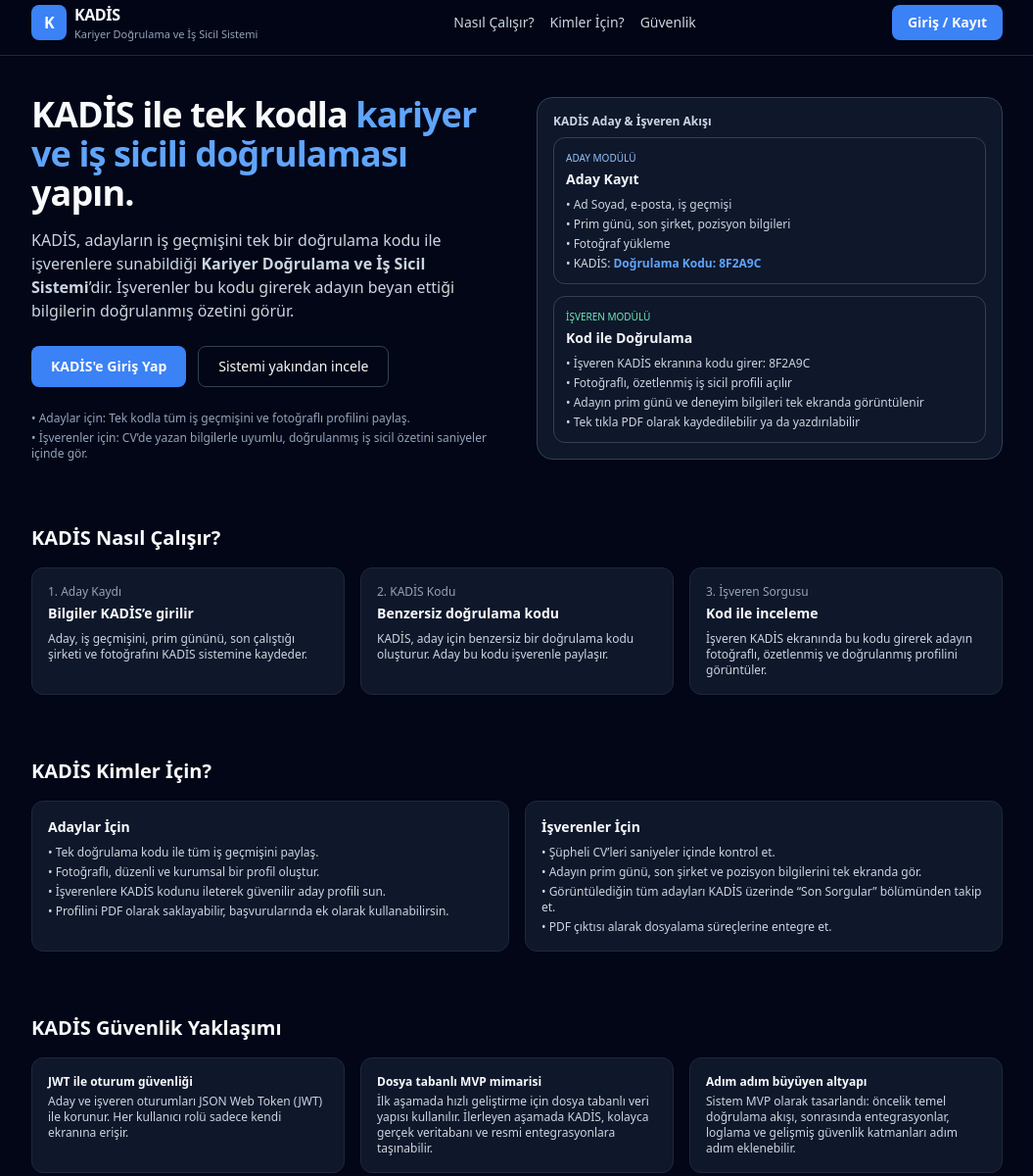
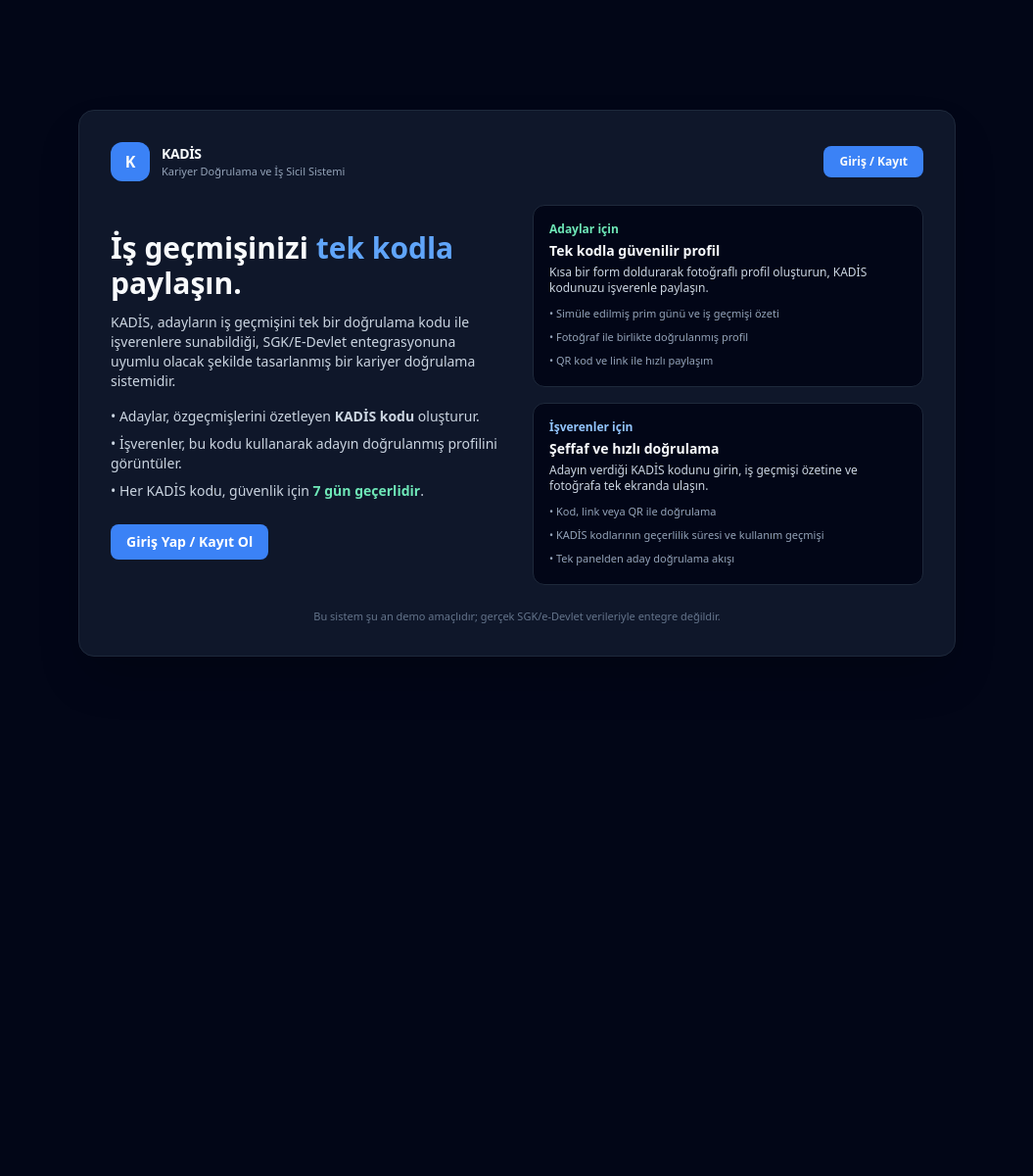
Before and after one commit to ebalkanofficial/Kadis, a website: page public/landing.html in a window 1280 px wide. Shown: the part 9-1209 px from the top of the page at 98% size, without its empty margins (112-1167 px from the left). After the commit the page ends 800 px from the top, so only its background shows below. Drawn offline with nearby package versions, Linux system fonts and the light colour scheme.

Commit message:
Remove admin info from landing page

```diff
--- a/public/landing.html
+++ b/public/landing.html
@@ -5,198 +5,92 @@
   <meta name="viewport" content="width=device-width, initial-scale=1" />
   <title>KADİS – Kariyer Doğrulama ve İş Sicil Sistemi</title>
 
+  <!-- Tailwind -->
   <script src="https://cdn.tailwindcss.com"></script>
 </head>
-<body class="bg-slate-950 text-slate-50">
+<body class="bg-slate-950 min-h-screen flex items-center justify-center">
 
-  <!-- Üst Navbar -->
-  <header class="border-b border-slate-800 bg-slate-950/90 backdrop-blur">
-    <div class="max-w-5xl mx-auto px-4 py-3 flex items-center justify-between">
-      <div class="flex items-center gap-2">
-        <div class="w-9 h-9 rounded-lg bg-blue-500 flex items-center justify-center font-extrabold text-slate-50 tracking-tight">
+  <div class="w-full max-w-4xl bg-slate-900 border border-slate-800 rounded-2xl shadow-2xl p-8 text-slate-50">
+    <!-- Üst başlık -->
+    <div class="flex items-center justify-between mb-6 gap-4">
+      <div class="flex items-center gap-3">
+        <div class="w-10 h-10 rounded-xl bg-blue-500 flex items-center justify-center font-extrabold text-slate-50">
           K
         </div>
         <div>
-          <div class="font-semibold tracking-tight">KADİS</div>
+          <div class="text-sm font-semibold tracking-tight">KADİS</div>
           <div class="text-[11px] text-slate-400">
             Kariyer Doğrulama ve İş Sicil Sistemi
           </div>
         </div>
       </div>
 
-      <nav class="hidden sm:flex items-center gap-4 text-sm text-slate-300">
-        <a href="#how" class="hover:text-white">Nasıl Çalışır?</a>
-        <a href="#for-who" class="hover:text-white">Kimler İçin?</a>
-        <a href="#security" class="hover:text-white">Güvenlik</a>
-      </nav>
-
       <a href="/login.html"
-         class="text-sm font-semibold px-4 py-2 rounded-lg bg-blue-500 hover:bg-blue-600">
+         class="text-xs bg-blue-500 hover:bg-blue-600 px-4 py-2 rounded-lg font-semibold">
         Giriş / Kayıt
       </a>
     </div>
-  </header>
 
-  <!-- Hero -->
-  <main class="max-w-5xl mx-auto px-4 pt-10 pb-16">
-    <section class="grid md:grid-cols-2 gap-10 items-center">
+    <!-- Orta alan -->
+    <div class="grid md:grid-cols-2 gap-8 items-center">
+      <!-- Sol: Tanıtım -->
       <div>
-        <h1 class="text-3xl md:text-4xl font-bold tracking-tight mb-4">
-          KADİS ile tek kodla
-          <span class="text-blue-400">kariyer ve iş sicili doğrulaması</span> yapın.
+        <h1 class="text-2xl md:text-3xl font-bold mb-3">
+          İş geçmişinizi <span class="text-blue-400">tek kodla</span> paylaşın.
         </h1>
-        <p class="text-slate-300 text-sm md:text-base mb-6">
-          KADİS, adayların iş geçmişini tek bir doğrulama kodu ile işverenlere sunabildiği
-          <span class="font-semibold">Kariyer Doğrulama ve İş Sicil Sistemi</span>’dir.
-          İşverenler bu kodu girerek adayın beyan ettiği bilgilerin doğrulanmış özetini görür.
+        <p class="text-sm text-slate-300 mb-4">
+          KADİS, adayların iş geçmişini tek bir doğrulama kodu ile işverenlere sunabildiği,
+          SGK/E-Devlet entegrasyonuna uyumlu olacak şekilde tasarlanmış bir kariyer doğrulama sistemidir.
         </p>
 
-        <div class="flex flex-col sm:flex-row gap-3 mb-6">
+        <ul class="text-sm text-slate-300 space-y-2 mb-6">
+          <li>• Adaylar, özgeçmişlerini özetleyen <span class="font-semibold">KADİS kodu</span> oluşturur.</li>
+          <li>• İşverenler, bu kodu kullanarak adayın doğrulanmış profilini görüntüler.</li>
+          <li>• Her KADİS kodu, güvenlik için <span class="font-semibold text-emerald-300">7 gün geçerlidir</span>.</li>
+        </ul>
+
+        <div class="flex flex-wrap gap-3">
           <a href="/login.html"
-             class="inline-flex justify-center items-center px-5 py-2.5 rounded-lg bg-blue-500 hover:bg-blue-600 text-sm font-semibold">
-            KADİS'e Giriş Yap
+             class="bg-blue-500 hover:bg-blue-600 text-white text-sm font-semibold px-4 py-2 rounded-lg">
+            Giriş Yap / Kayıt Ol
           </a>
-          <a href="#how"
-             class="inline-flex justify-center items-center px-5 py-2.5 rounded-lg border border-slate-700 hover:border-slate-500 text-sm">
-            Sistemi yakından incele
-          </a>
-        </div>
-
-        <div class="text-xs text-slate-400 space-y-1">
-          <div>• Adaylar için: Tek kodla tüm iş geçmişini ve fotoğraflı profilini paylaş.</div>
-          <div>• İşverenler için: CV’de yazan bilgilerle uyumlu, doğrulanmış iş sicil özetini saniyeler içinde gör.</div>
         </div>
       </div>
 
-      <div class="bg-slate-900 border border-slate-700 rounded-2xl p-4 text-xs">
-        <div class="mb-2 text-slate-300 font-semibold">
-          KADİS Aday &amp; İşveren Akışı
-        </div>
-        <div class="grid gap-3">
-          <div class="border border-slate-700 rounded-xl p-3">
-            <div class="text-[10px] text-blue-300 mb-1">ADAY MODÜLÜ</div>
-            <div class="text-slate-100 font-semibold text-sm">Aday Kayıt</div>
-            <ul class="mt-2 text-slate-300 space-y-1">
-              <li>• Ad Soyad, e-posta, iş geçmişi</li>
-              <li>• Prim günü, son şirket, pozisyon bilgileri</li>
-              <li>• Fotoğraf yükleme</li>
-              <li>• KADİS: <span class="text-blue-400 font-semibold">Doğrulama Kodu: 8F2A9C</span></li>
-            </ul>
-          </div>
-
-          <div class="border border-slate-700 rounded-xl p-3">
-            <div class="text-[10px] text-emerald-300 mb-1">İŞVEREN MODÜLÜ</div>
-            <div class="text-slate-100 font-semibold text-sm">Kod ile Doğrulama</div>
-            <ul class="mt-2 text-slate-300 space-y-1">
-              <li>• İşveren KADİS ekranına kodu girer: 8F2A9C</li>
-              <li>• Fotoğraflı, özetlenmiş iş sicil profili açılır</li>
-              <li>• Adayın prim günü ve deneyim bilgileri tek ekranda görüntülenir</li>
-              <li>• Tek tıkla PDF olarak kaydedilebilir ya da yazdırılabilir</li>
-            </ul>
-          </div>
-        </div>
-      </div>
-    </section>
-
-    <!-- Nasıl Çalışır -->
-    <section id="how" class="mt-16">
-      <h2 class="text-xl font-semibold mb-4">KADİS Nasıl Çalışır?</h2>
-      <div class="grid md:grid-cols-3 gap-4 text-sm">
-        <div class="bg-slate-900 border border-slate-800 rounded-xl p-4">
-          <div class="text-xs text-slate-400 mb-1">1. Aday Kaydı</div>
-          <div class="font-semibold mb-2">Bilgiler KADİS’e girilir</div>
-          <p class="text-slate-300 text-xs">
-            Aday, iş geçmişini, prim gününü, son çalıştığı şirketi ve fotoğrafını KADİS sistemine kaydeder.
+      <!-- Sağ: Roller -->
+      <div class="space-y-4 text-sm">
+        <div class="bg-slate-950 border border-slate-800 rounded-xl p-4">
+          <div class="text-xs font-semibold text-emerald-300 mb-1">Adaylar için</div>
+          <div class="font-semibold mb-1">Tek kodla güvenilir profil</div>
+          <p class="text-slate-300 text-xs mb-2">
+            Kısa bir form doldurarak fotoğraflı profil oluşturun, KADİS kodunuzu işverenle paylaşın.
           </p>
-        </div>
-        <div class="bg-slate-900 border border-slate-800 rounded-xl p-4">
-          <div class="text-xs text-slate-400 mb-1">2. KADİS Kodu</div>
-          <div class="font-semibold mb-2">Benzersiz doğrulama kodu</div>
-          <p class="text-slate-300 text-xs">
-            KADİS, aday için benzersiz bir doğrulama kodu oluşturur. Aday bu kodu işverenle paylaşır.
-          </p>
-        </div>
-        <div class="bg-slate-900 border border-slate-800 rounded-xl p-4">
-          <div class="text-xs text-slate-400 mb-1">3. İşveren Sorgusu</div>
-          <div class="font-semibold mb-2">Kod ile inceleme</div>
-          <p class="text-slate-300 text-xs">
-            İşveren KADİS ekranında bu kodu girerek adayın fotoğraflı, özetlenmiş ve doğrulanmış profilini görüntüler.
-          </p>
-        </div>
-      </div>
-    </section>
-
-    <!-- Kimler İçin -->
-    <section id="for-who" class="mt-16">
-      <h2 class="text-xl font-semibold mb-4">KADİS Kimler İçin?</h2>
-      <div class="grid md:grid-cols-2 gap-4 text-sm">
-        <div class="bg-slate-900 border border-slate-800 rounded-xl p-4">
-          <h3 class="font-semibold mb-2">Adaylar İçin</h3>
-          <ul class="text-slate-300 space-y-1 text-xs">
-            <li>• Tek doğrulama kodu ile tüm iş geçmişini paylaş.</li>
-            <li>• Fotoğraflı, düzenli ve kurumsal bir profil oluştur.</li>
-            <li>• İşverenlere KADİS kodunu ileterek güvenilir aday profili sun.</li>
-            <li>• Profilini PDF olarak saklayabilir, başvurularında ek olarak kullanabilirsin.</li>
+          <ul class="text-[11px] text-slate-400 space-y-1">
+            <li>• Simüle edilmiş prim günü ve iş geçmişi özeti</li>
+            <li>• Fotoğraf ile birlikte doğrulanmış profil</li>
+            <li>• QR kod ve link ile hızlı paylaşım</li>
           </ul>
         </div>
-        <div class="bg-slate-900 border border-slate-800 rounded-xl p-4">
-          <h3 class="font-semibold mb-2">İşverenler İçin</h3>
-          <ul class="text-slate-300 space-y-1 text-xs">
-            <li>• Şüpheli CV’leri saniyeler içinde kontrol et.</li>
-            <li>• Adayın prim günü, son şirket ve pozisyon bilgilerini tek ekranda gör.</li>
-            <li>• Görüntülediğin tüm adayları KADİS üzerinde “Son Sorgular” bölümünden takip et.</li>
-            <li>• PDF çıktısı alarak dosyalama süreçlerine entegre et.</li>
+
+        <div class="bg-slate-950 border border-slate-800 rounded-xl p-4">
+          <div class="text-xs font-semibold text-blue-300 mb-1">İşverenler için</div>
+          <div class="font-semibold mb-1">Şeffaf ve hızlı doğrulama</div>
+          <p class="text-slate-300 text-xs mb-2">
+            Adayın verdiği KADİS kodunu girin, iş geçmişi özetine ve fotoğrafa tek ekranda ulaşın.
+          </p>
+          <ul class="text-[11px] text-slate-400 space-y-1">
+            <li>• Kod, link veya QR ile doğrulama</li>
+            <li>• KADİS kodlarının geçerlilik süresi ve kullanım geçmişi</li>
+            <li>• Tek panelden aday doğrulama akışı</li>
           </ul>
         </div>
       </div>
-    </section>
+    </div>
 
-    <!-- Güvenlik -->
-    <section id="security" class="mt-16">
-      <h2 class="text-xl font-semibold mb-4">KADİS Güvenlik Yaklaşımı</h2>
-      <div class="grid md:grid-cols-3 gap-4 text-xs">
-        <div class="bg-slate-900 border border-slate-800 rounded-xl p-4">
-          <div class="font-semibold mb-1">JWT ile oturum güvenliği</div>
-          <p class="text-slate-300">
-            Aday ve işveren oturumları JSON Web Token (JWT) ile korunur. Her kullanıcı rolü sadece kendi ekranına erişir.
-          </p>
-        </div>
-        <div class="bg-slate-900 border border-slate-800 rounded-xl p-4">
-          <div class="font-semibold mb-1">Dosya tabanlı MVP mimarisi</div>
-          <p class="text-slate-300">
-            İlk aşamada hızlı geliştirme için dosya tabanlı veri yapısı kullanılır. İlerleyen aşamada
-            KADİS, kolayca gerçek veritabanı ve resmi entegrasyonlara taşınabilir.
-          </p>
-        </div>
-        <div class="bg-slate-900 border border-slate-800 rounded-xl p-4">
-          <div class="font-semibold mb-1">Adım adım büyüyen altyapı</div>
-          <p class="text-slate-300">
-            Sistem MVP olarak tasarlandı: öncelik temel doğrulama akışı, sonrasında entegrasyonlar,
-            loglama ve gelişmiş güvenlik katmanları adım adım eklenebilir.
-          </p>
-        </div>
-      </div>
-    </section>
-
-    <!-- Alt CTA -->
-    <section class="mt-16 text-center">
-      <h2 class="text-xl font-semibold mb-3">KADİS ile doğrulanmış kariyer dönemi başlıyor.</h2>
-      <p class="text-slate-300 text-sm mb-5">
-        Aday olarak kaydol, profilini oluştur, KADİS kodunu al. İşveren olarak giriş yap, adayları saniyeler içinde doğrula.
-      </p>
-      <a href="/login.html"
-         class="inline-flex items-center justify-center px-6 py-2.5 rounded-lg bg-blue-500 hover:bg-blue-600 text-sm font-semibold">
-        KADİS Giriş / Kayıt Ekranına Git
-      </a>
-    </section>
-  </main>
-
-  <footer class="border-top border-slate-800 border-t">
-    <div class="max-w-5xl mx-auto px-4 py-4 text-xs text-slate-500 flex items-center justify-between">
-      <span>© 2025 KADİS – Kariyer Doğrulama ve İş Sicil Sistemi</span>
-      <span>Ortaklık: Sen &amp; ChatGPT</span>
-    </div>
-  </footer>
+    <p class="mt-6 text-[11px] text-slate-500 text-center">
+      Bu sistem şu an demo amaçlıdır; gerçek SGK/e-Devlet verileriyle entegre değildir.
+    </p>
+  </div>
 
 </body>
 </html>
```
